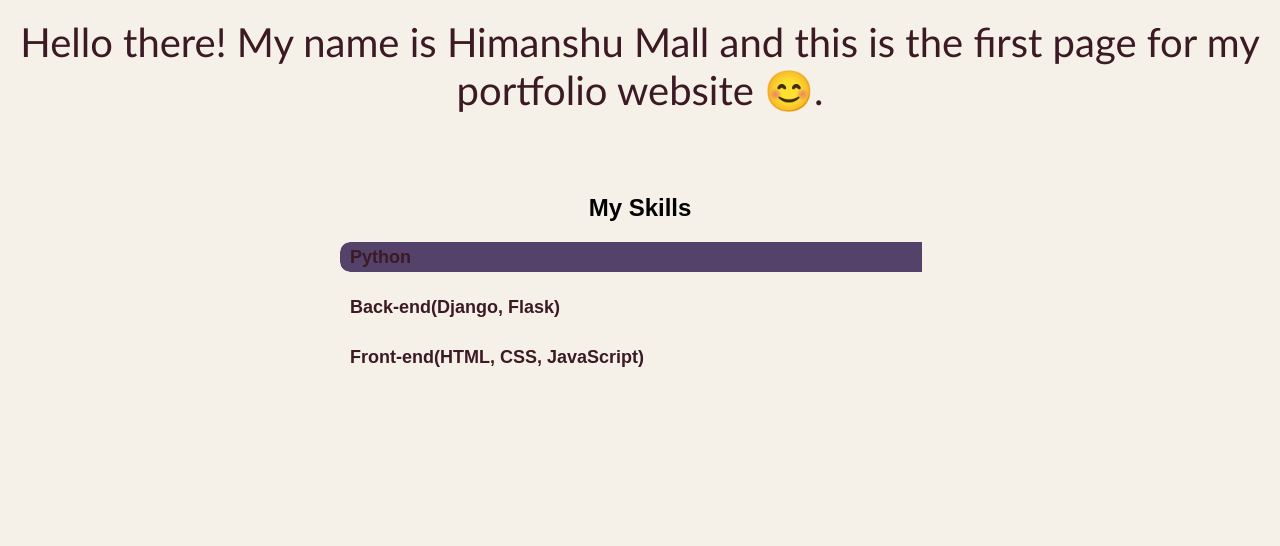
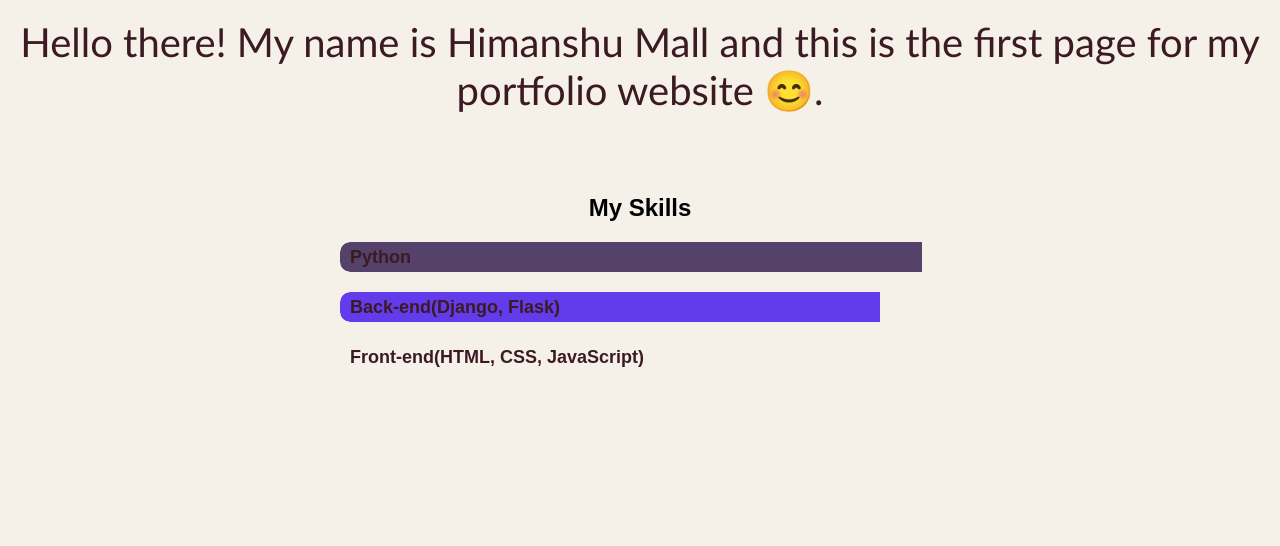
Before and after one commit to Hitman7084/My_Portfolio, a plain HTML site: page index.html in a window 1280 px wide. Shown: the part 254-800 px from the top of the page. Drawn offline with Linux system fonts and the light colour scheme.

Commit message:
Update styles.css

```diff
--- a/css/styles.css
+++ b/css/styles.css
@@ -328,7 +328,7 @@ h1 {
     background-color: #54426B;
 }
 
-#Django-skill .skill-progress {
+#Backend-skill .skill-progress {
     background-color: #623CEA;
 }
 
```
